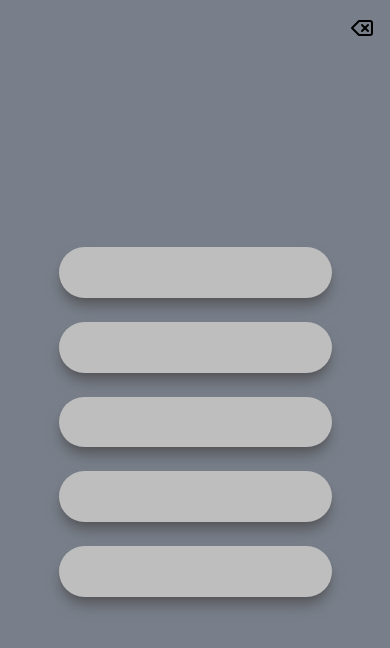
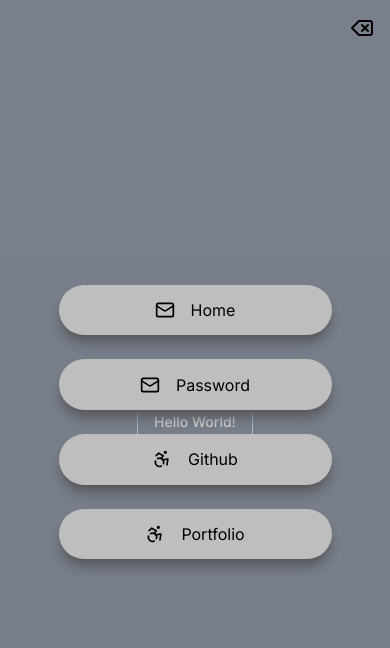
Before and after one commit to maiconlara/yugioh-password, a Next.js app: page / in a window 390 px wide. Both pictures are taken after a click on the icon 28 px from the left and 28 px from the top of the page. Shown: the top 648 px of the page. Built offline with nearby package versions, Linux system fonts and the light colour scheme.

Commit message:
mobile buttons component

```diff
--- a/src/components/base/Menu/Mobile/MobileButton/index.tsx
+++ b/src/components/base/Menu/Mobile/MobileButton/index.tsx
@@ -1,21 +1,22 @@
 import Link from "next/link";
-export interface ButtonProps {
+interface ButtonProps {
   id?: number;
   buttonText: string;
   Icon: React.ElementType;
   path: string;
+  setNav: React.Dispatch<React.SetStateAction<boolean>>;
 }
 
-const MenuButton = ({ buttonText, Icon, path }: ButtonProps) => {
+const MobileButton = ({ buttonText, Icon, path, setNav }: ButtonProps) => {
   return (
-    <div className="w-full h-12 ">
-      <Link href={path}>
-        <div className="bg-[#1F2B3D] w-full h-full px-5 flex flex-row items-center rounded-sm hover:bg-base-400 transition-colors">
-          <Icon className="mr-2 h-4 w-4" />
-          {buttonText}
-        </div>{" "}
-      </Link>
-    </div>
+    <Link
+    onClick={() => setNav(false)}
+    href={path}
+    className="w-[70vw] h-[6vh] lg:w-[40vw] xl:w-[30vw] 2xl:w-[20vw] flex justify-center items-center rounded-full shadow-lg bg-gray-100 shadow-gray-400 p4 cursor-pointer hover:scale-110 ease-in duration-200"
+  >
+    <Icon size={20} className="text-black" />
+    <span className="pl-4 text-black">{buttonText}</span>
+  </Link>
   );
 };
-export default MenuButton;
+export default MobileButton;
--- a/src/components/base/Menu/Mobile/index.tsx
+++ b/src/components/base/Menu/Mobile/index.tsx
@@ -2,6 +2,8 @@
 
 import { Mail, Delete } from "lucide-react";
 import { useState } from "react";
+import { buttons } from "../data";
+import MobileButton from "./MobileButton";
 
 const Mobile = () => {
   const [nav, setNav] = useState(false);
@@ -24,46 +26,15 @@
       )}
       {nav ? (
         <div className="fixed w-full h-screen bg-white/40 flex flex-col justify-center items-center z-[20] gap-6">
-          <a
-            onClick={handleNavState}
-            href="#main"
-            className="w-[70vw] h-[6vh] lg:w-[40vw] xl:w-[30vw] 2xl:w-[20vw] flex justify-center items-center rounded-full shadow-lg bg-gray-100 shadow-gray-400 p4 cursor-pointer hover:scale-110 ease-in duration-200"
-          >
-            <Mail size={20} />
-            <span className="pl-4"></span>
-          </a>
-          <a
-            onClick={handleNavState}
-            href="#work"
-            className="w-[70vw] h-[6vh] lg:w-[40vw] xl:w-[30vw] 2xl:w-[20vw] flex justify-center items-center rounded-full shadow-lg bg-gray-100 shadow-gray-400 p4 cursor-pointer hover:scale-110 ease-in duration-200"
-          >
-            <Mail size={18} />
-            <span className="pl-4"></span>
-          </a>
-          <a
-            onClick={handleNavState}
-            href="#projects"
-            className="w-[70vw] h-[6vh] lg:w-[40vw] xl:w-[30vw] 2xl:w-[20vw] flex justify-center items-center rounded-full shadow-lg bg-gray-100 shadow-gray-400 p4 cursor-pointer hover:scale-110 ease-in duration-200"
-          >
-            <Mail size={20} />
-            <span className="pl-4"></span>
-          </a>
-          <a
-            onClick={handleNavState}
-            href="#main"
-            className="w-[70vw] h-[6vh] lg:w-[40vw] xl:w-[30vw] 2xl:w-[20vw] flex justify-center items-center rounded-full shadow-lg bg-gray-100 shadow-gray-400 p4 cursor-pointer hover:scale-110 ease-in duration-200"
-          >
-            <Mail size={20} />
-            <span className="pl-4"></span>
-          </a>
-          <a
-            onClick={handleNavState}
-            href="#contact"
-            className="w-[70vw] h-[6vh] lg:w-[40vw] xl:w-[30vw] 2xl:w-[20vw] flex justify-center items-center rounded-full shadow-lg bg-gray-100 shadow-gray-400 p4 cursor-pointer hover:scale-110 ease-in duration-200"
-          >
-            <Mail size={20} />
-            <span className="pl-4"></span>
-          </a>
+         {buttons.map((button) => (
+            <MobileButton
+              key={button.id}
+              buttonText={button.buttonText}
+              Icon={button.Icon}
+              path={button.path}
+              setNav={setNav}
+            />
+          ))}
         </div>
       ) : (
         ""
```
